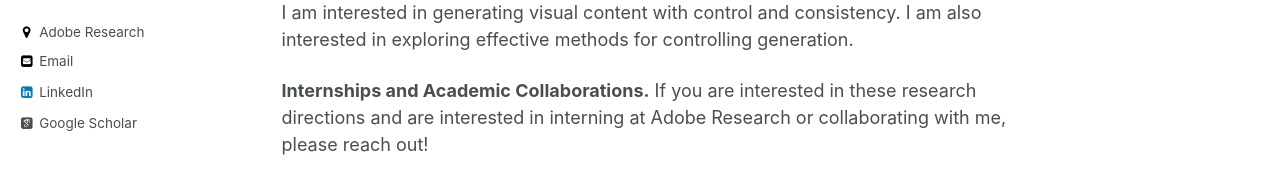
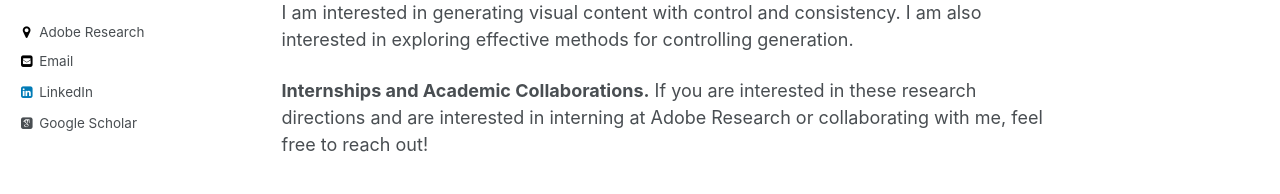
Before and after one commit to oindrilasaha/oindrilasaha.github.io, a Jekyll site: the page built from _pages/about.md, in a window 1280 px wide. Shown: the part 312-506 px from the top of the page. Built offline with Jekyll 4.4.1, drawn with Linux system fonts in a browser that asks for light colours; some web fonts are replaced.

Commit message:
page update

```diff
--- a/_pages/about.md
+++ b/_pages/about.md
@@ -14,4 +14,4 @@
 
 I am interested in generating visual content with control and consistency. I am also interested in exploring effective methods for controlling generation.
 
-**Internships and Academic Collaborations.** If you are interested in these research directions and are interested in interning at Adobe Research or collaborating with me, please reach out!
+**Internships and Academic Collaborations.** If you are interested in these research directions and are interested in interning at Adobe Research or collaborating with me, feel free to reach out!
```
